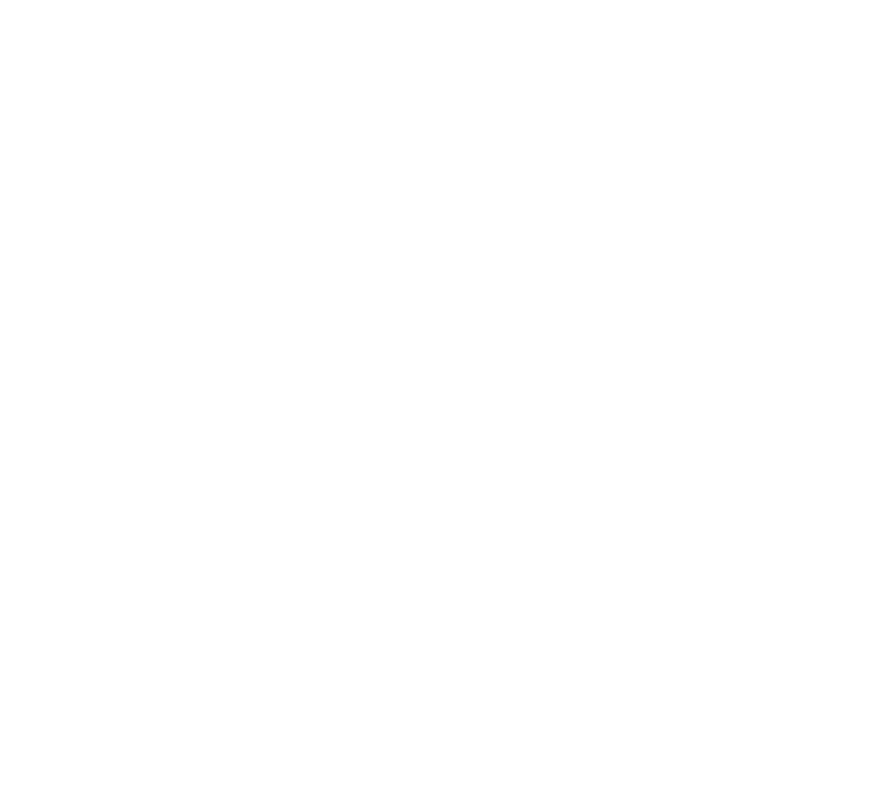
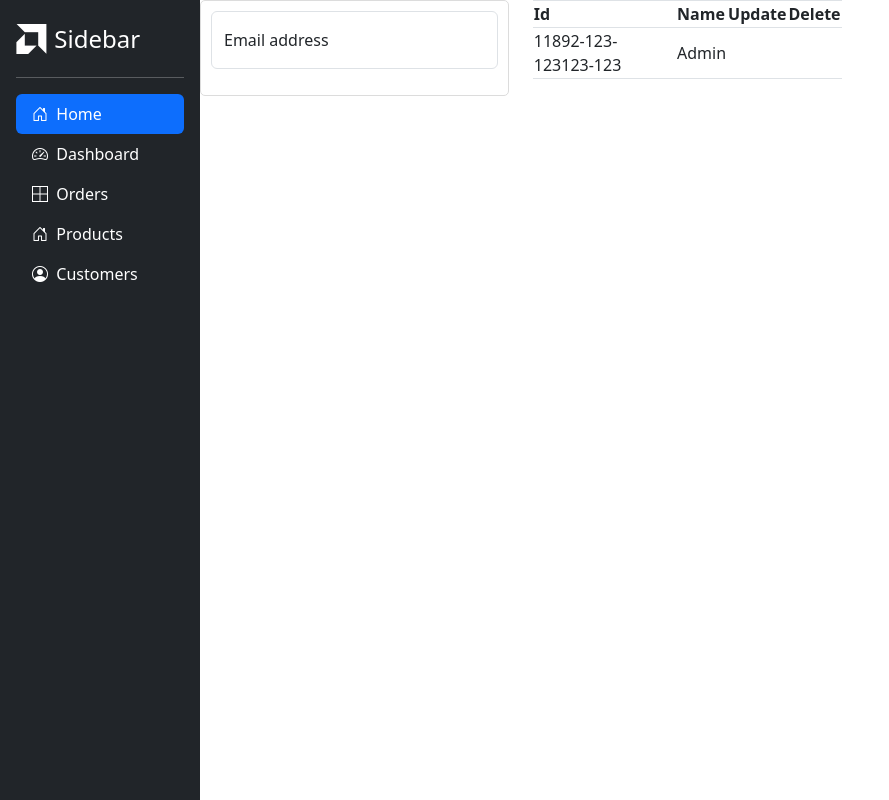
Before and after one commit to AleksandarTulic/User-Manager, a React (Create React App) app in the folder Frontend/um-ui/: page / in a window 1280 px wide. Shown: the whole page, without its empty margins (0-889 px from the left). Built offline with nearby package versions, Linux system fonts and the light colour scheme; the HTML template or start-up script is replaced by a standard one.

Commit message:
started working header

```diff
--- a/Frontend/um-ui/public/index.html
+++ b/Frontend/um-ui/public/index.html
@@ -25,19 +25,13 @@
       Learn how to configure a non-root public URL by running `npm run build`.
     -->
     <title>React App</title>
+
+    <script src="https://cdn.jsdelivr.net/npm/bootstrap@5.0.2/dist/js/bootstrap.bundle.min.js" integrity="sha384-MrcW6ZMFYlzcLA8Nl+NtUVF0sA7MsXsP1UyJoMp4YLEuNSfAP+JcXn/tWtIaxVXM" crossorigin="anonymous"></script>
+    <link href="https://cdn.jsdelivr.net/npm/bootstrap@5.3.3/dist/css/bootstrap.min.css" rel="stylesheet">
+    <link rel="stylesheet" href="https://cdn.jsdelivr.net/npm/bootstrap-icons@1.11.3/font/bootstrap-icons.min.css">
   </head>
   <body>
     <noscript>You need to enable JavaScript to run this app.</noscript>
     <div id="root"></div>
-    <!--
-      This HTML file is a template.
-      If you open it directly in the browser, you will see an empty page.
-
-      You can add webfonts, meta tags, or analytics to this file.
-      The build step will place the bundled scripts into the <body> tag.
-
-      To begin the development, run `npm start` or `yarn start`.
-      To create a production bundle, use `npm run build` or `yarn build`.
-    -->
   </body>
 </html>
--- a/Frontend/um-ui/src/App.css
+++ b/Frontend/um-ui/src/App.css
@@ -0,0 +1,3 @@
+#asd123{
+    display: flex;
+}
--- a/Frontend/um-ui/src/App.js
+++ b/Frontend/um-ui/src/App.js
@@ -1,10 +1,21 @@
-import logo from './logo.svg';
 import './App.css';
+
+import { BrowserRouter as Router, Route, Routes } from 'react-router-dom';
+import Role from './routes/Role/Role';
+import Header from './components/common/Header/Header';
 
 function App() {
   return (
-    <div className="App">
-    </div>
+    <Router>
+        <div id='asd123'>
+        <Header />
+        <div id='um-body'>
+          <Routes>
+              <Route path="/" element={<Role />} />
+          </Routes>
+        </div>
+        </div>
+    </Router>
   );
 }
 
--- a/Frontend/um-ui/src/components/common/Header/Header.css
+++ b/Frontend/um-ui/src/components/common/Header/Header.css
@@ -0,0 +1,6 @@
+#header{
+    max-width: 250px;
+    min-width: 200px;
+    height: 100vh;
+    background-color: rgb(33, 37, 41);
+}
--- a/Frontend/um-ui/src/components/common/Header/Header.js
+++ b/Frontend/um-ui/src/components/common/Header/Header.js
@@ -3,6 +3,51 @@
 function Header(){
     return (
         <div id='header'>
+            <div className='d-flex flex-column flex-shrink-0 p-3 text-white bg-dark'>
+                <a href='#' className='d-flex align-items-center mb-3 mb-md-0 me-md-auto text-white text-decoration-none'>
+                    <i className="bi bi-amd" style={{fontSize: "30px"}}></i>&nbsp;&nbsp;
+                    <span className="fs-4">Sidebar</span>
+                </a>
+
+                <hr />
+
+                <ul className='nav nav-pills flex-column mb-auto'>
+                    <li className='nav-item'>
+                        <a href='#' className='nav-link active' aria-current='page'>
+                            <i class="bi bi-house-door"></i>&nbsp;
+                            Home
+                        </a>
+                    </li>
+
+                    <li>
+                        <a href='#' className='nav-link text-white' aria-current='page'>
+                            <i class="bi bi-speedometer2"></i>&nbsp;
+                            Dashboard
+                        </a>
+                    </li>
+
+                    <li>
+                        <a href='#' className='nav-link text-white' aria-current='page'>
+                            <i class="bi bi-border-all"></i>&nbsp;
+                            Orders
+                        </a>
+                    </li>
+
+                    <li>
+                        <a href='#' className='nav-link text-white' aria-current='page'>
+                            <i class="bi bi-house-door"></i>&nbsp;
+                            Products
+                        </a>
+                    </li>
+
+                    <li>
+                        <a href='#' className='nav-link text-white' aria-current='page'>
+                            <i class="bi bi-person-circle"></i>&nbsp;
+                            Customers
+                        </a>
+                    </li>
+                </ul>
+            </div>
         </div>
     );
 }
--- a/Frontend/um-ui/src/index.css
+++ b/Frontend/um-ui/src/index.css
@@ -0,0 +1,5 @@
+.um-box{
+    padding: 10px;
+    border: 1px solid gainsboro;
+    border-radius: 5px;
+}
--- /dev/null
+++ b/Frontend/um-ui/src/routes/Role/Role.js
@@ -0,0 +1,49 @@
+import { useEffect, useState } from 'react';
+import './Role.css';
+
+function Role(){
+    const [roles, setRoles] = useState([]);
+
+    useEffect(() => {
+        setRoles([{id: '11892-123-123123-123', name: 'Admin'}]);
+    }, []);
+
+    return (
+        <div id='role-route'>
+            <div className='row'>
+                <div className='col-sm-6'>
+                    <div className='um-box'>
+                        <div class="form-floating mb-3">
+                            <input type="email" class="form-control" id="floatingInput" placeholder="name@example.com" />
+                            <label for="floatingInput">Email address</label>
+                        </div>
+                    </div>
+                </div>
+
+                <div className='col-sm-6'>
+                    <table className="table table-bordered table-hover">
+                        <tr>
+                            <th>Id</th>
+                            <th>Name</th>
+                            <th>Update</th>
+                            <th>Delete</th>
+                        </tr>
+
+                        {
+                            roles.map((item, index) => (
+                                <tr>
+                                    <td>{item.id}</td>
+                                    <td>{item.name}</td>
+                                    <td></td>
+                                    <td></td>
+                                </tr>
+                            ))
+                        }
+                    </table>
+                </div>
+            </div>
+        </div>
+    );
+}
+
+export default Role;
```
Also changed, not shown: Frontend/um-ui/package.json (+7 -0 lines), Frontend/um-ui/src/routes/Role/Role.css (added), 1 other file (tests, documents, lock files or other folders).
